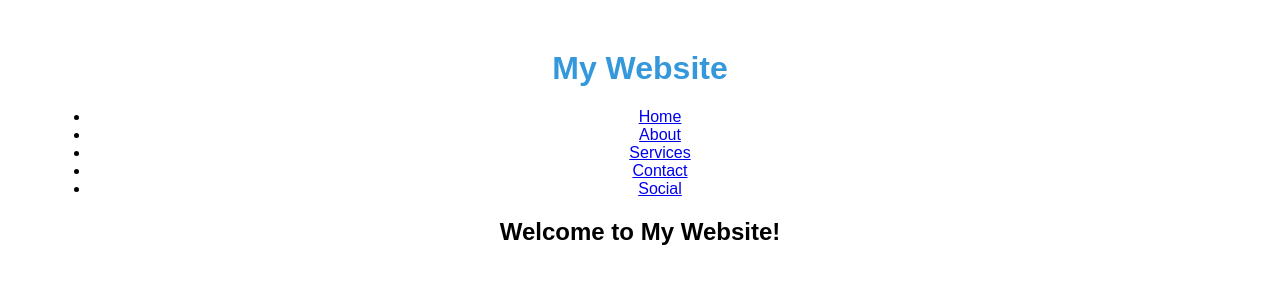
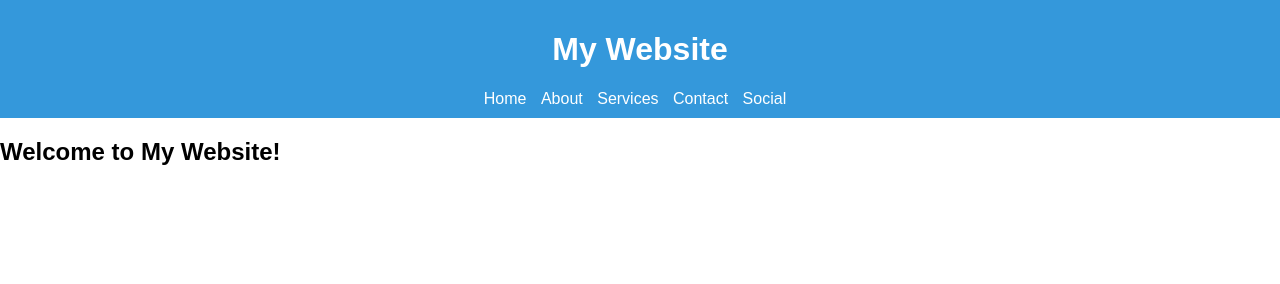
Before and after one commit to Anurag-Jain-S/anuweb, a plain HTML site: page index.html in a window 1280 px wide. Drawn offline with Linux system fonts and the light colour scheme.

Commit message:
Update style.css

```diff
--- a/style.css
+++ b/style.css
@@ -1,10 +1,29 @@
 /* style.css */
 body {
     font-family: Arial, sans-serif;
-    text-align: center;
-    margin: 50px;
+    margin: 0;
+    padding: 0;
 }
 
-h1 {
-    color: #3498db;
+header {
+    background-color: #3498db;
+    color: #fff;
+    padding: 10px;
+    text-align: center;
 }
+
+nav ul {
+    list-style-type: none;
+    margin: 0;
+    padding: 0;
+}
+
+nav ul li {
+    display: inline;
+    margin-right: 10px;
+}
+
+nav a {
+    text-decoration: none;
+    color: #fff;
+}
```
